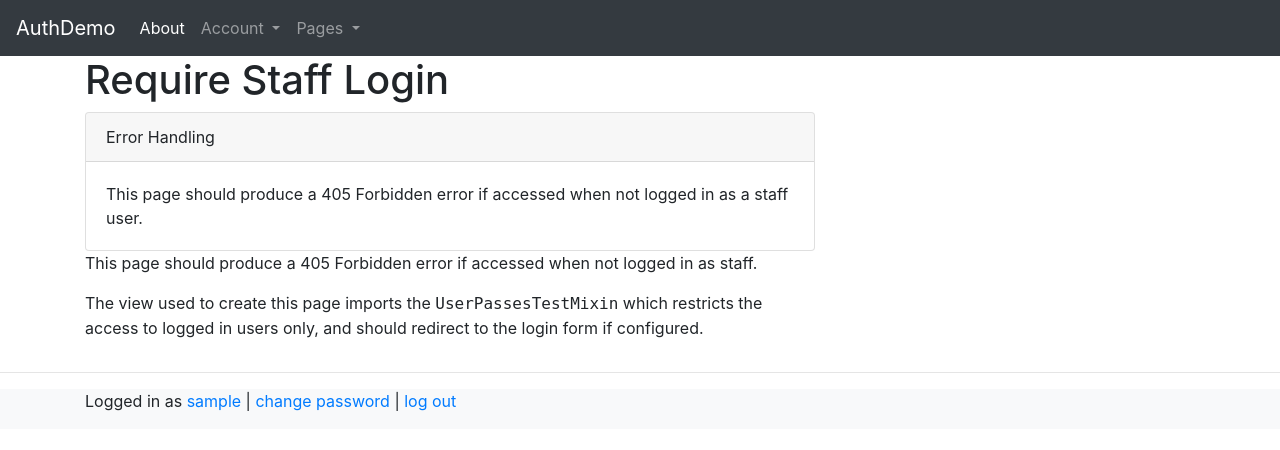
After one commit to ExeterDigitalHumanities/authdemo, a Django app: page /require_staff/ in a window 1280 px wide. The commit adds this page. Shown: the top 450 px of the page. Run offline with Django 3.2, Linux system fonts and the light colour scheme; the visitor is signed in with stand-in values (Sample User, id 1); some libraries are stand-ins or nearby versions.

Commit message:
Added staff only page via UserPassesTestMixin.

```diff
--- a/authdemo/urls.py
+++ b/authdemo/urls.py
@@ -16,7 +16,7 @@ Including another URLconf
 from django.contrib import admin
 from django.urls import path, include
 from django.views.generic import TemplateView
-from main.views import UsersOnly, RequireLogin
+from main.views import UsersOnly, RequireLogin, RequireStaff
 
 
 from django.contrib.auth import views as auth_views
@@ -40,6 +40,7 @@ urlpatterns = [
     path('', TemplateView.as_view(template_name='about.html'), name='about'),
     path('users_only/', UsersOnly.as_view(), name='users_only'),
     path('require_login/', RequireLogin.as_view(), name='require_login'),
+    path('require_staff/', RequireStaff.as_view(), name='require_staff'),
 
     path('login/', auth_views.LoginView.as_view(),
          name='login'),
--- a/main/views.py
+++ b/main/views.py
@@ -1,6 +1,6 @@
 from django.shortcuts import render
 from django.views import View
-from django.contrib.auth.mixins import LoginRequiredMixin
+from django.contrib.auth.mixins import LoginRequiredMixin, UserPassesTestMixin
 
 # Create your views here.
 
@@ -12,8 +12,19 @@ class UsersOnly(LoginRequiredMixin, View):
         return render(request, 'users_only.html')
 
 
-class RequireLogin(LoginRequiredMixin,View):
+class RequireLogin(LoginRequiredMixin, View):
     raise_exception = True
 
     def get(self, request):
         return render(request, 'require_login.html')
+
+
+class RequireStaff(UserPassesTestMixin, View):
+    login_url = '/login/'
+    raise_exception = True
+
+    def test_func(self):
+        return self.request.user.is_staff
+
+    def get(self, request):
+        return render(request, 'require_staff.html')
--- a/templates/base.html
+++ b/templates/base.html
@@ -53,6 +53,7 @@
                 <div class="dropdown-menu" aria-labelledby="navbarDropdown">
                     <a class="dropdown-item" href="{%  url 'require_login' %}">Require authentication</a>
                     <a class="dropdown-item" href="{%  url 'users_only' %}">Registered users only</a>
+                    <a class="dropdown-item" href="{% url 'require_staff' %}">Require staff user</a>
                 </div>
             </li>
         </ul>
--- a/templates/registration/not_authorised.html
+++ b/templates/registration/not_authorised.html
@@ -13,7 +13,7 @@
 <p>You are not authorised to access this page. You could:
 
 <ul>
-<li>Log in</li>
+<li><a href="{% url 'login' %}">Log in</li>
 <li>Try a different user account</li>
 <li>Ask for help</li>
 </ul>
--- a/templates/require_login.html
+++ b/templates/require_login.html
@@ -12,6 +12,6 @@
         <div class="card-body">This page should produce a 405 Forbidden error if accessed when not logged in.</div>
     </div>
     <p>This page should produce a 405 Forbidden error if accessed when not logged in.</p>
-    <p>The view used to create this page imports the <span class="" LoginRequiredMixin</p>
+    <p>The view used to create this page imports the <tt>LoginRequiredMixin</tt> which restricts the access to logged in users only, and should redirect to the login form if configured.</p>
 
 {% endblock %}
--- /dev/null
+++ b/templates/require_staff.html
@@ -0,0 +1,17 @@
+{% extends 'base.html' %}
+
+{% block pagetitle %}
+	AuthDemo :: Require Staff Login
+{% endblock %}
+
+{% block mainheader %}Require Staff Login{% endblock %}
+
+{% block content %}
+    <div class="card">
+        <div class="card-header">Error Handling</div>
+        <div class="card-body">This page should produce a 405 Forbidden error if accessed when not logged in as a staff user.</div>
+    </div>
+    <p>This page should produce a 405 Forbidden error if accessed when not logged in as staff.</p>
+    <p>The view used to create this page imports the <tt>UserPassesTestMixin</tt> which restricts the access to logged in users only, and should redirect to the login form if configured.</p>
+
+{% endblock %}
```
Also changed, not shown: requirements-2019-11-26.txt (deleted, +0 -7 lines), requirements.txt (+7 -7 lines), requirements_2020-01-20.txt (deleted, +0 -8 lines), requirements_2020-07-16.txt (deleted, +0 -8 lines), templates/about.html (+18 -4 lines), README.md, 2 other files.
